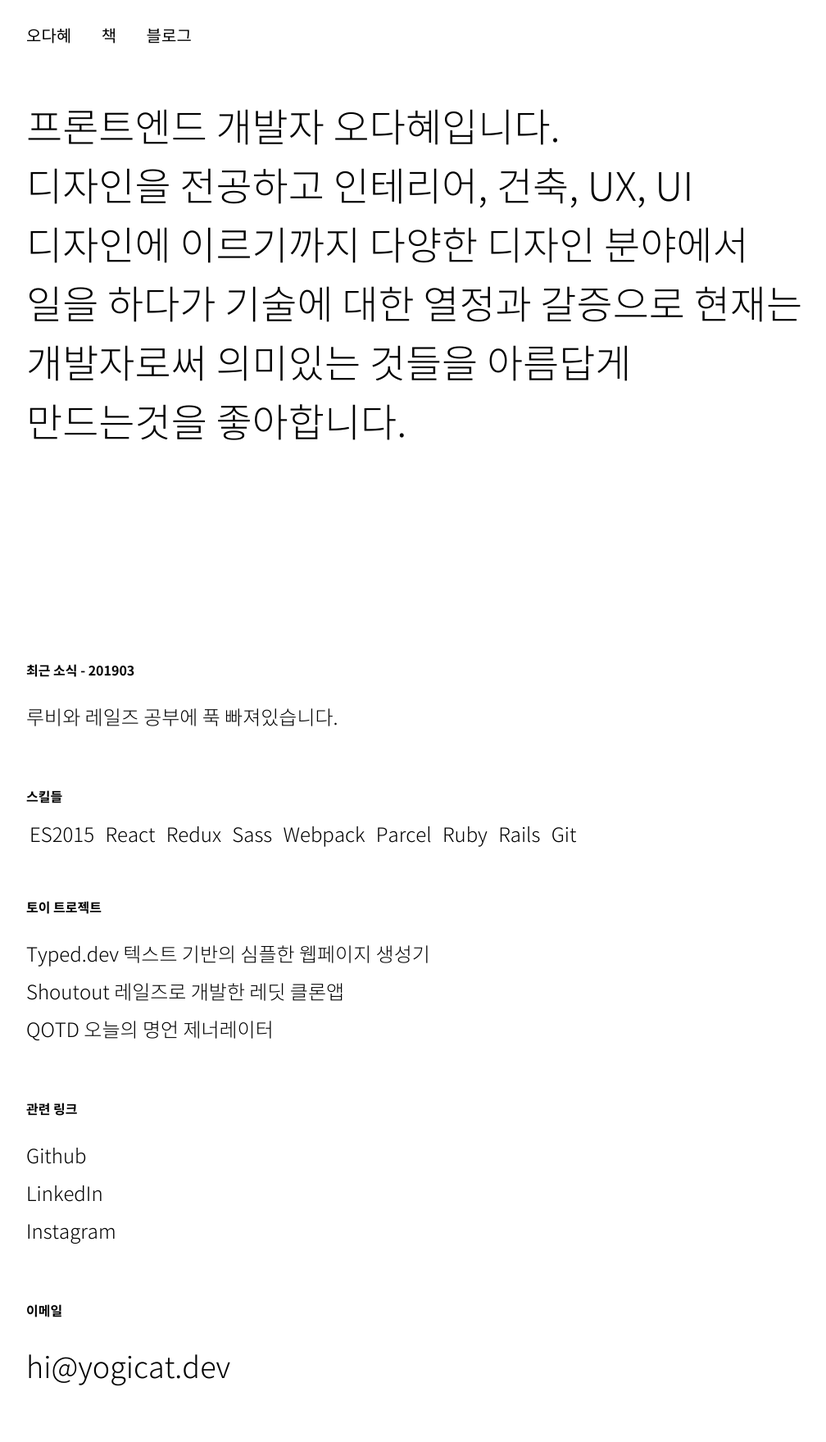
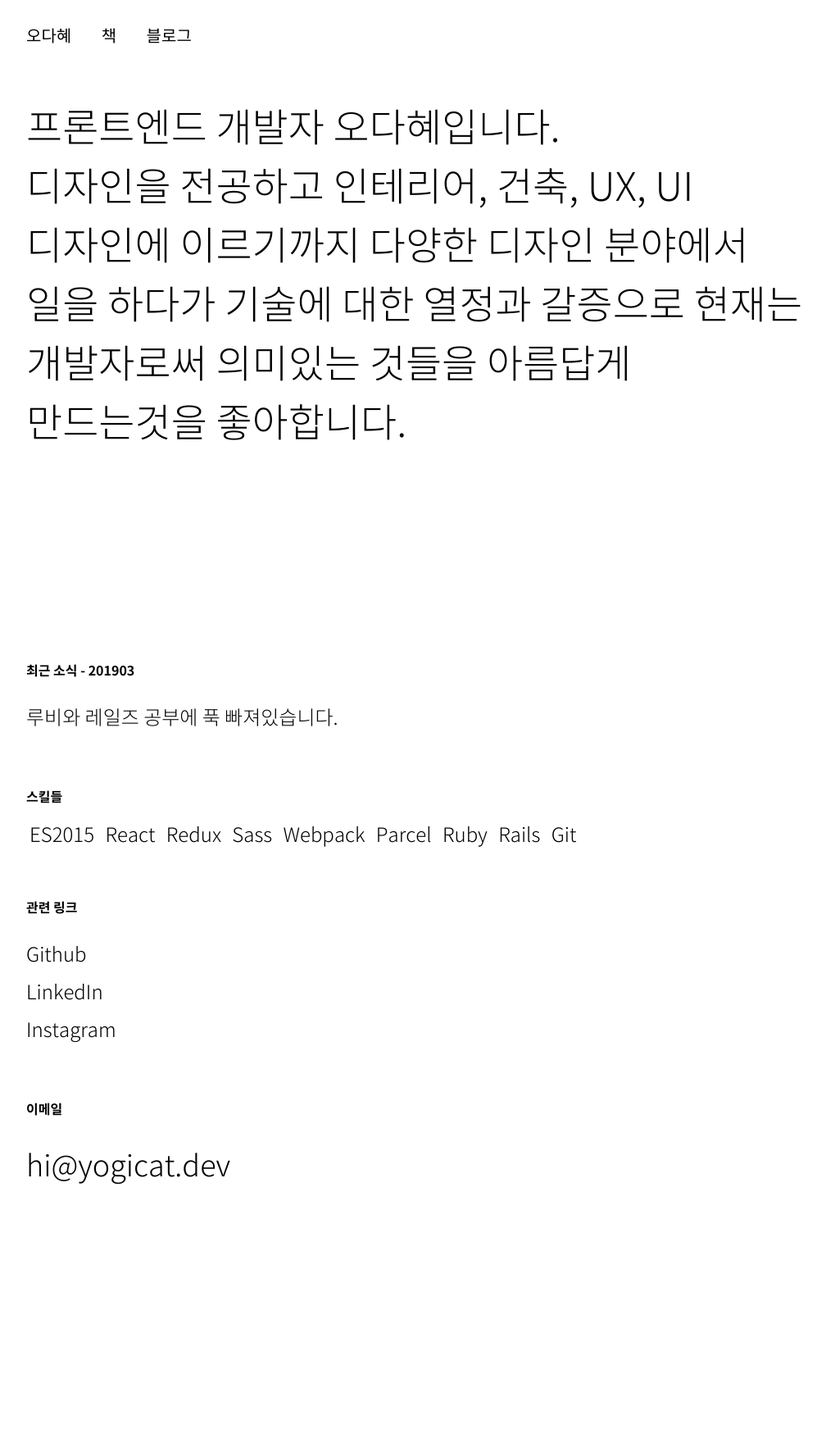
Before and after one commit to yogicat/yogicat.github.io, a Jekyll site: the page built from index.html, in a window 1280 px wide. Shown: the whole page at 82% size, without its empty margins (128-1136 px from the left). Built offline with Jekyll 4.4.1, drawn with Linux system fonts in a browser that asks for light colours; after the commit the page ends 1513 px from its top, so only the background shows below that.

Commit message:
update :)

```diff
--- a/book.html
+++ b/book.html
@@ -4,7 +4,7 @@ title: book
 ---
 {% include navigation.html foo='book' %}
 
-<p class="fw2">책을 읽고 기록합니다.(가장 최근 읽은 것들 순서대로)
+<p class="fw2">책을 읽고 기록합니다.(가장 최근 읽은 것들 순서대로)</p>
 
 <ul class="list pl0 flex flex-wrap justify-around items-center">
   {% for post in site.categories.book %}
--- a/index.html
+++ b/index.html
@@ -23,14 +23,14 @@ title: home
     {% endfor %}
   </div>
 </section>
-<section class="mt5">
+<!-- <section class="mt5">
   <h4 class="f5 fw6">토이 트로젝트</h4>
   <ul class="f3 fw2 list pl0">
     <li class="pv2">Typed.dev <span>텍스트 기반의 심플한 웹페이지 생성기</span></li>
     <li class="pv2">Shoutout  <span>레일즈로 개발한 레딧 클론앱</span></li>
     <li class="pv2">QOTD <span>오늘의 명언 제너레이터</span></li>
   </ul>
-</section>
+</section> -->
 <section class="mt5">
   <h4 class="f5 fw6">관련 링크</h4>
   <ul class="f3 fw2 list pl0">
```
